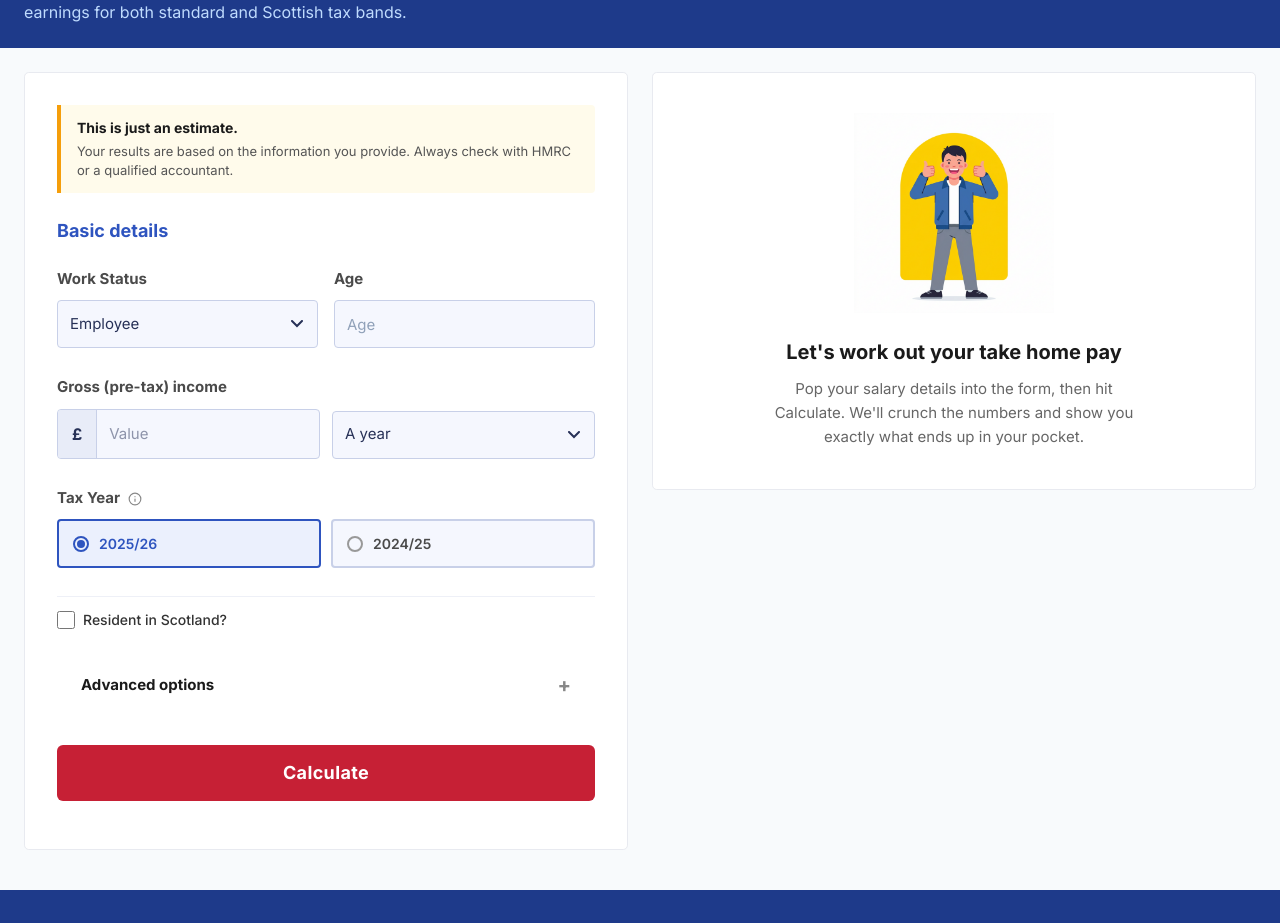
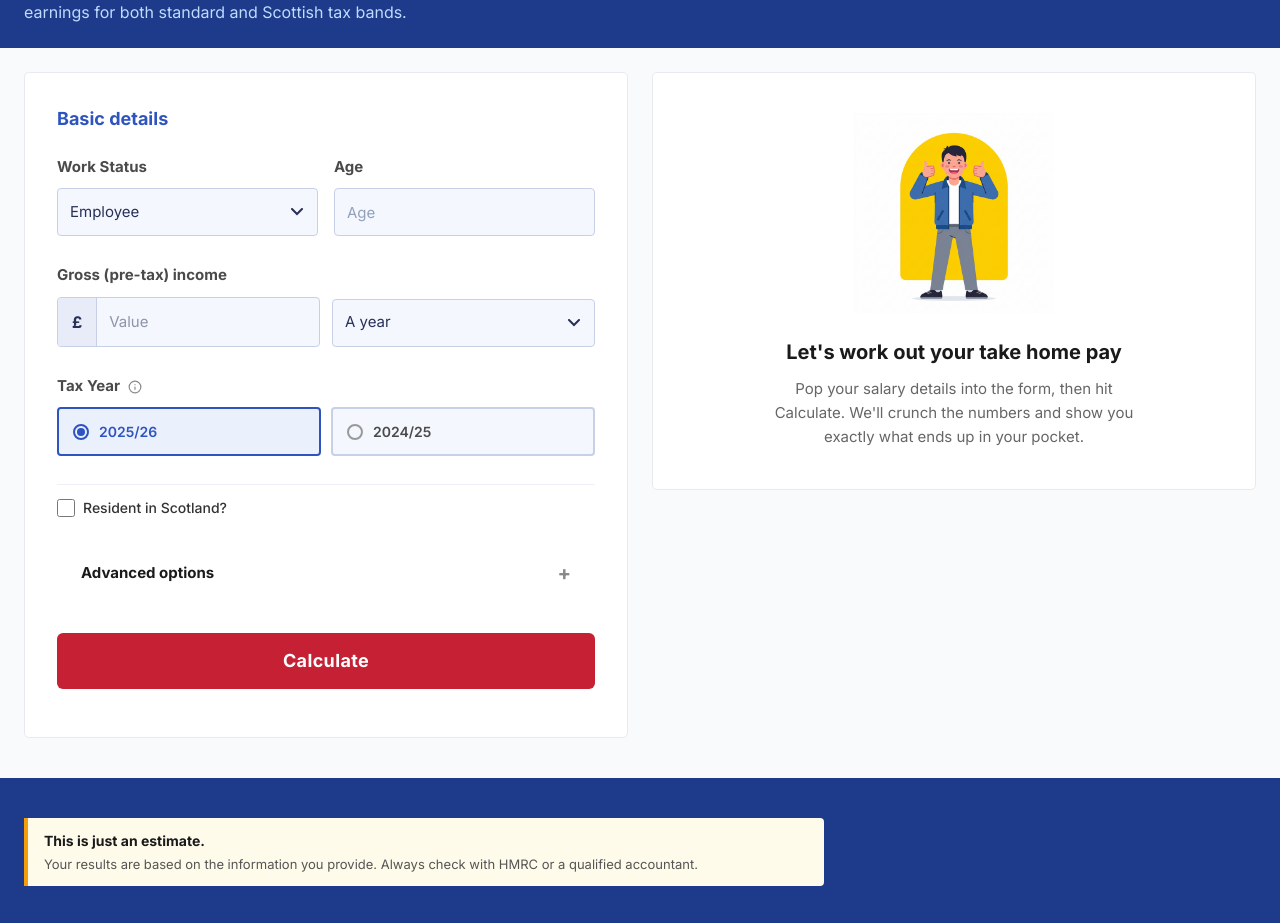
Before and after one commit to dsrashmika-prog/uktaxcal, a Next.js app: page / in a window 1280 px wide. Shown: the part 96-1019 px from the top of the page. Built offline with nearby package versions, Linux system fonts and the light colour scheme.

Commit message:
feat: move amber disclaimer to footer

```diff
--- a/src/app/page.tsx
+++ b/src/app/page.tsx
@@ -175,13 +175,7 @@ export default function Home() {
               {/* Basic Details content */}
               <div style={{ marginBottom: "16px" }}>
 
-                {/* Amber disclaimer */}
-                <div style={{ background: "#fffbeb", borderLeft: "4px solid #f59e0b", padding: "12px 16px", borderRadius: "0 4px 4px 0", marginBottom: "24px" }}>
-                  <p style={{ fontWeight: 700, fontSize: "14px", color: "#1a1a1a", marginBottom: "4px" }}>This is just an estimate.</p>
-                  <p style={{ fontSize: "13px", color: "#555" }}>
-                    Your results are based on the information you provide. Always check with HMRC or a qualified accountant.
-                  </p>
-                </div>
+
 
                 <h3 style={{ fontSize: "18px", fontWeight: 700, color: mseBlue, marginBottom: "24px" }}>Basic details</h3>
 
@@ -696,6 +690,14 @@ export default function Home() {
       {/* ===== FOOTER — matches the dark blue header ===== */}
       <footer style={{ background: "#1e3a8a", color: "white", marginTop: "auto" }}>
         <div style={{ maxWidth: "1280px", margin: "0 auto", padding: "40px 24px 24px" }}>
+          {/* Amber disclaimer */}
+          <div style={{ background: "#fffbeb", borderLeft: "4px solid #f59e0b", padding: "12px 16px", borderRadius: "0 4px 4px 0", marginBottom: "32px", maxWidth: "800px" }}>
+            <p style={{ fontWeight: 700, fontSize: "14px", color: "#1a1a1a", marginBottom: "4px" }}>This is just an estimate.</p>
+            <p style={{ fontSize: "13px", color: "#555" }}>
+              Your results are based on the information you provide. Always check with HMRC or a qualified accountant.
+            </p>
+          </div>
+
           <div style={{ display: "flex", flexWrap: "wrap", alignItems: "center", justifyContent: "space-between", gap: "24px", borderBottom: "1px solid rgba(255,255,255,0.15)", paddingBottom: "24px", marginBottom: "24px" }}>
             {/* Brand */}
             <div style={{ fontWeight: 800, fontSize: "20px", letterSpacing: "-0.02em" }}>
```
